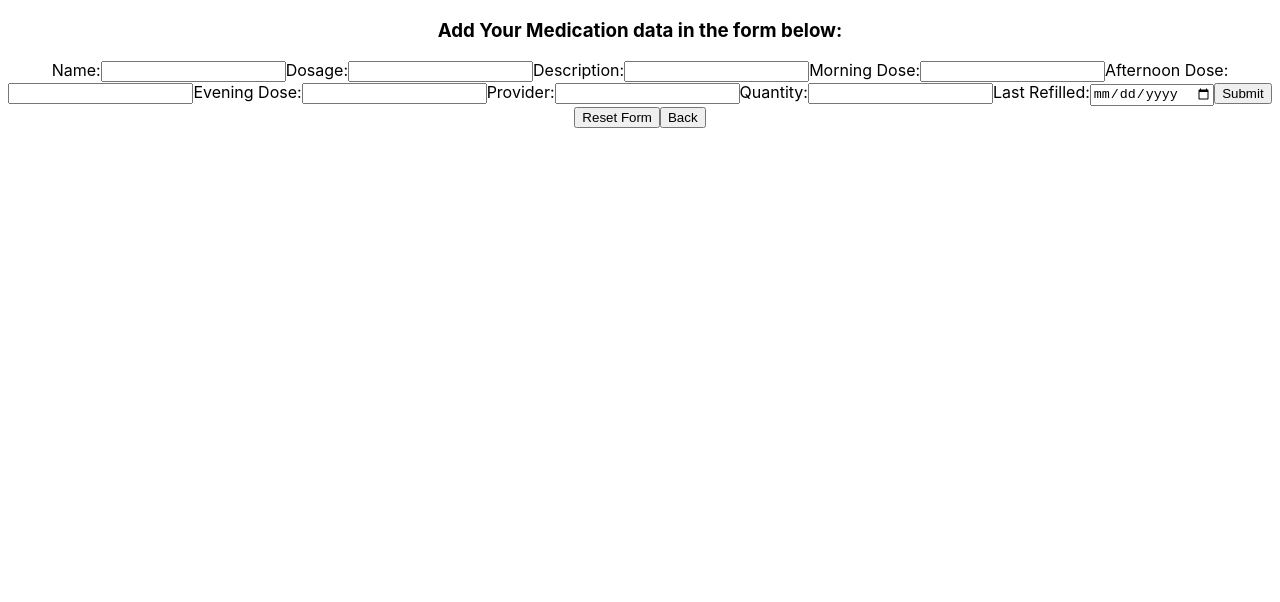
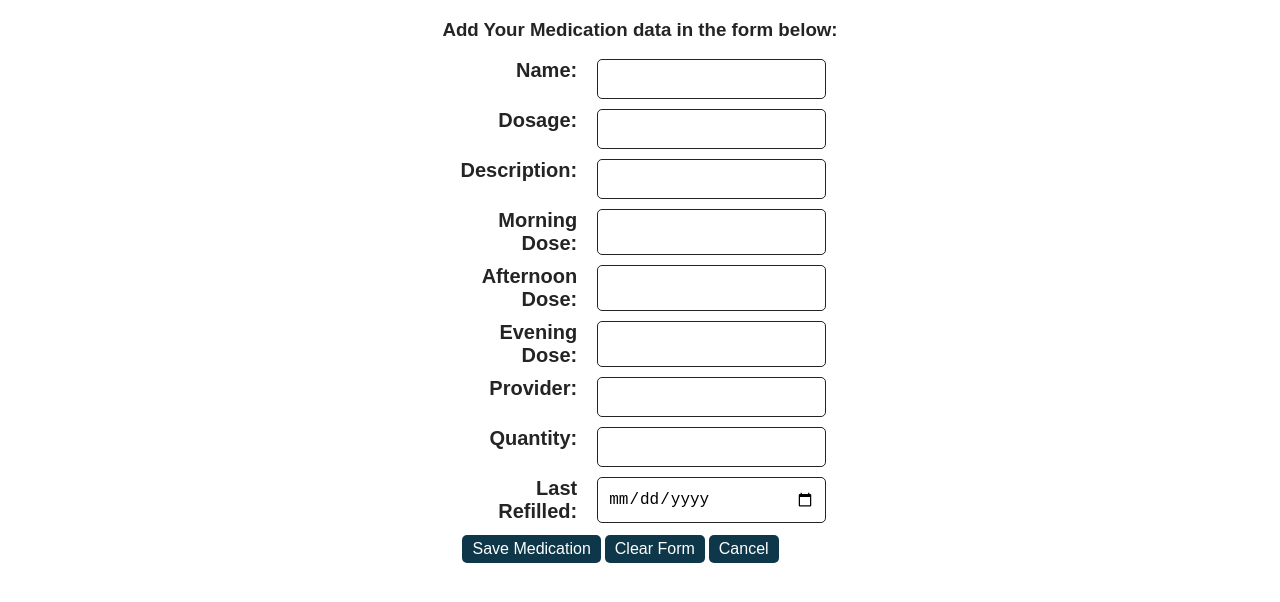
Before and after one commit to SarahYaw/MedManager, a React (Create React App) app in the folder reactapp/: page /create in a window 1280 px wide. Shown: the top 602 px of the page. Built offline with nearby package versions, Linux system fonts and the light colour scheme; no server answers.

Commit message:
made the app less ugly and fit everything in the screen

```diff
--- a/reactapp/src/App.css
+++ b/reactapp/src/App.css
@@ -1,38 +1,103 @@
 .App {
   text-align: center;
+  width: 85%;
+  margin: auto;
+  color: #242424;
+  font-family: 'Arial', sans-serif;
 }
 
-.App-logo {
-  height: 40vmin;
-  pointer-events: none;
+button {
+  background-color: #0f374a;
+  color: white;
+  border: none;
+  border-radius: 5px;
+  padding: 5px 10px;
+  text-align: center;
+  text-decoration: none;
+  display: inline-block;
+  font-size: 16px;
+  margin: 2px 2px;
+  cursor: pointer;
+}
+button:hover {
+  background-color: #122734;
 }
 
-@media (prefers-reduced-motion: no-preference) {
-  .App-logo {
-    animation: App-logo-spin infinite 20s linear;
+table {
+  border-collapse: collapse;
+  width: 100%;
+}
+th, td {
+  border: 1px solid #24242455;
+  padding: 5px;
+}
+th {
+  background-color: #0f4a49;
+  color: white;
+}
+
+.action-col {
+  display: grid;
+}
+
+form {
+  display: grid;
+  grid-template-columns: auto auto;
+  gap: 10px;
+  margin: auto;
+  text-align: right;
+  width: 33%;
+
+  & input {
+    padding: 10px;
+    margin-left: 10px;
+    border: 1px solid #242424;
+    border-radius: 5px;
+    font-size: 16px;
+  }
+
+  & label {
+    font-size: 20px;
+    font-weight:bold;
+  }
+
+  & .buttons {
+    width: 100%;
+    grid-column-end: span 2;
+    display: flex;
+    flex-wrap: nowrap;
+  }
+
+  & .med-name {
+    color:#187150
   }
 }
 
-.App-header {
-  background-color: #282c34;
-  min-height: 100vh;
-  display: flex;
-  flex-direction: column;
-  align-items: center;
-  justify-content: center;
-  font-size: calc(10px + 2vmin);
-  color: white;
+form.delete-form {
+  display: grid;
+  grid-template-columns: auto;
+  gap: 10px;
+  text-align: left;
+  margin: auto;
+
+  & .buttons {
+    width: 100%;
+    display: flex;
+    flex-wrap: nowrap;
+  }
 }
 
-.App-link {
-  color: #61dafb;
+.empty-meds{
+  margin: auto;
+  font-size: large;
 }
 
-@keyframes App-logo-spin {
-  from {
-    transform: rotate(0deg);
-  }
-  to {
-    transform: rotate(360deg);
+.footer {
+  margin: auto;
+  font-size: small;
+
+  & a {
+    color: #242424;
+    text-decoration: none;
   }
 }
--- a/reactapp/src/components/Create.tsx
+++ b/reactapp/src/components/Create.tsx
@@ -25,48 +25,32 @@ function Create() {
   }
 
   return (
-    <div className="create">
+    <div>
       <h3>Add Your Medication data in the form below:</h3>
       <form onSubmit={handleSubmit} method="POST" action="/create/">
-        <label>
-          Name:
+        <label for='name'>Name:</label>
         <input type="text" name="name" />
-        </label>
-        <label>
-          Dosage:
+        <label for='dosage'>Dosage:</label>
         <input type="text" name="dosage" />
-        </label>
-        <label>
-          Description:
+        <label for='description'>Description:</label>
         <input type="textarea" name="description" />
-        </label>
-        <label>
-          Morning Dose:
+        <label for='morning'>Morning Dose:</label>
         <input type="decimal" name="morning" />
-        </label>
-        <label>
-          Afternoon Dose:
+        <label for='afternoon'>Afternoon Dose:</label>
         <input type="decimal" name="afternoon" />
-        </label>
-        <label>
-          Evening Dose:
+        <label for='evening'>Evening Dose:</label>
         <input type="decimal" name="evening" />
-        </label>
-        <label>
-          Provider:
+        <label for='provider'>Provider:</label>
         <input type="text" name="provider" />
-        </label>
-        <label>
-          Quantity:
+        <label for='quantity'>Quantity:</label>
         <input type="text" name="quantity" />
-        </label>
-        <label>
-          Last Refilled:
+        <label for='refilled'>Last Refilled:</label>
         <input type="date" name="refilled" />
-        </label>
-        <button type="submit">Submit</button>
-        <button type="reset">Reset Form</button>
-        <button type="button" onClick={() => window.location.href = '/'}>Back</button>
+        <span className="buttons">
+          <button type="submit">Save Medication</button>
+          <button type="reset">Clear Form</button>
+          <button type="button" onClick={() => window.location.href = '/'}>Cancel</button>
+        </span>
       </form>
     </div>
   );
--- a/reactapp/src/components/Delete.tsx
+++ b/reactapp/src/components/Delete.tsx
@@ -46,7 +46,7 @@ function Create() {
 
     return (
         <span>
-            <h3> Are you sure you wish to remove {medObject.name} from your medication list?</h3>
+            <h3> Are you sure you wish to remove <span className='med-name'>{medObject.name}</span> from your medication list?</h3>
             <p>Dosage: {medObject.dosage}</p>
             <p>Description: {medObject.description}</p>
             <p>Morning: {medObject.morning ? 'Yes' : 'No'}</p>
@@ -60,11 +60,13 @@ function Create() {
     }
 
   return (
-    <div className="create">
-      <form onSubmit={handleSubmit} method="POST" action="/create/">
+    <div>
+      <form onSubmit={handleSubmit} method="POST" action="/create/" className="delete-form">
         {getQuestionData()}
-        <button type="submit">YES</button>
-        <button type="button" onClick={() => window.location.href = '/'}>NO</button>
+        <span className="buttons">
+            <button type="submit">YES</button>
+            <button type="button" onClick={() => window.location.href = '/'}>NO</button>
+        </span>
       </form>
     </div>
   );
--- a/reactapp/src/components/Read.tsx
+++ b/reactapp/src/components/Read.tsx
@@ -34,10 +34,10 @@ const rows:medicationObject[] = await axios.get('http://localhost:4000/api/read'
   function checkRows(rows: medicationObject[]) {
     if ( rows === undefined || rows.length === 0) {
       return (
-        <div className="flex flex-col gap-[32px] row-start-2 items-center sm:items-start">
-          <h1 className="text-3xl font-bold">You have no meds saved</h1>
-          <p className="text-lg">Click the button below to add a medication</p>
-          <button className="bg-blue-500 hover:bg-blue-700 text-white font-bold py-2 px-4 rounded" onClick={createMed}>Add Medication</button>
+        <div className="empty-meds">
+          <h1>You have no meds saved</h1>
+          <p>Click the button below to add a medication</p>
+          <button onClick={createMed}>Add Medication</button>
           <p><small>If you are seeing this message in error, please contact your local nerd</small></p>
         </div>
       )
@@ -54,11 +54,11 @@ const rows:medicationObject[] = await axios.get('http://localhost:4000/api/read'
 
 export default function Home() {
   return (
-    <div className="grid grid-rows-[20px_1fr_20px] items-center justify-items-center min-h-screen p-8 pb-20 gap-16 sm:p-20 font-[family-name:var(--font-geist-sans)]">
-      <main className="flex flex-col gap-[32px] row-start-2 items-center sm:items-start">
+    <div>
+      <main>
         {checkRows(rows)}
       </main>
-      <footer className="row-start-3 flex gap-[24px] flex-wrap items-center justify-center">
+      <footer className="footer">
         <p>Made By <a href="https://github.com/SarahYaw">Sarah Yaw</a> 2025</p>
       </footer>
     </div>
--- a/reactapp/src/components/Table.tsx
+++ b/reactapp/src/components/Table.tsx
@@ -12,7 +12,7 @@ export default function Table(props: {rows:medicationObject[]}) {
 
     return (
         <div>
-            <button className="bg-blue-500 hover:bg-blue-700 text-white font-bold py-2 px-4 rounded" onClick={createMed}>Add Medication</button>
+            <button onClick={createMed}>+ Add Medication</button>
             {/* Add ability to sort by "provider", "will need refill soonest", "alphabetical" */}
             <table>
                 <thead>
--- a/reactapp/src/components/TableRow.tsx
+++ b/reactapp/src/components/TableRow.tsx
@@ -5,6 +5,7 @@ import * as React from 'react';
 function onEditClick(id: number) {
     window.location.href = "/update/" + id;
 }
+
 function onDeleteClick(id: number) {
     window.location.href = "/delete/" + id;
 }
@@ -35,7 +36,7 @@ export default function TableRow(props: { medication: medicationObject}) {
             <td>{props.medication.evening}</td>
             <td>{props.medication.provider}</td>
             <td>{props.medication.refilled.toLocaleString()}</td>
-            <td>
+            <td className="action-col">
                 <button type="button" onClick={() => onRefillClick(props.medication.id)}>Refilled Today!</button>
                 <button type="button" onClick={() => onEditClick(props.medication.id)}>Edit</button>
                 <button type="button" onClick={() => onDeleteClick(props.medication.id)}>Delete</button>
--- a/reactapp/src/components/Update.tsx
+++ b/reactapp/src/components/Update.tsx
@@ -16,7 +16,7 @@ function Update() {
 		const data = Object.fromEntries(formData.entries());
 		data.refilled = new Date(data.refilled as string).toISOString()
 
-		axios.patch('http://localhost:4000/api/update/'+getIdFromUrl(), data)
+		axios.patch('http://localhost:4000/api/update/' + getIdFromUrl(), data)
 			.then((response) => {
 				if (response.status === 200) {
 					window.location.href = '/';
@@ -60,48 +60,32 @@ function Update() {
 
 	getCurrentInfo();
 	return (
-		<div className="update">
+		<div>
 			<h3>Edit Your Medication data in the form below:</h3>
 			<form onSubmit={handleSubmit} method="PATCH">
-				<label>
-					Name:
+				<label for='name'>Name:</label>
 				<input type="text" name="name" />
-				</label>
-				<label>
-					Dosage:
+				<label for='dosage'>Dosage:</label>
 				<input type="text" name="dosage" />
-				</label>
-				<label>
-					Description:
+				<label for='description'>Description:</label>
 				<input type="textarea" name="description" />
-				</label>
-				<label>
-					Morning Dose:
+				<label for='morning'>Morning Dose:</label>
 				<input type="decimal" name="morning" />
-				</label>
-				<label>
-					Afternoon Dose:
+				<label for='afternoon'>Afternoon Dose:</label>
 				<input type="decimal" name="afternoon" />
-				</label>
-				<label>
-					Evening Dose:
+				<label for='evening'>Evening Dose:</label>
 				<input type="decimal" name="evening" />
-				</label>
-				<label>
-					Provider:
+				<label for='provider'>Provider:</label>
 				<input type="text" name="provider" />
-				</label>
-				<label>
-					Quantity:
+				<label for='quantity'>Quantity:</label>
 				<input type="text" name="quantity" />
-				</label>
-				<label>
-					Last Refilled:
+				<label for='refilled'>Last Refilled:</label>
 				<input type="date" name="refilled" />
-				</label>
-				<button type="submit">Submit</button>
-				<button type="reset">Reset Form</button>
-				<button type="button" onClick={() => window.location.href = '/'}>Back</button>
+				<span className="buttons">
+					<button type="submit">Save Changes</button>
+					<button type="reset">Clear Form</button>
+					<button type="button" onClick={() => window.location.href = '/'}>Cancel</button>
+				</span>
 			</form>
 		</div>
 	);
```
Lines whose indentation alone changed are shown as unchanged.
